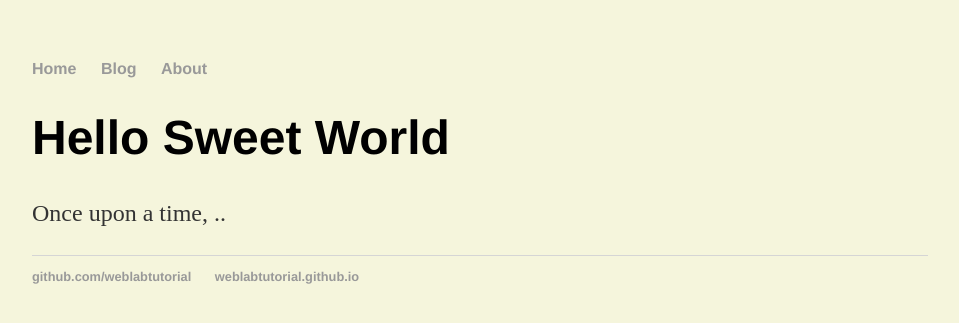
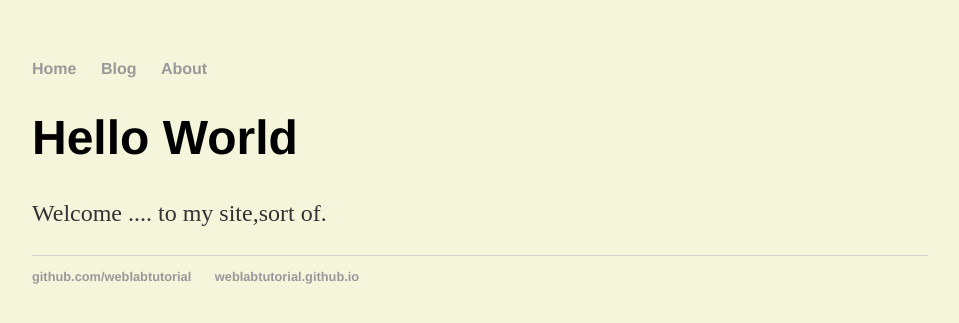
Before and after one commit to cbm2001/cbm2001.github.io, a Jekyll site: the page built from index.html, in a window 1280 px wide. Shown: the top 323 px of the page, without its empty margins (160-1119 px from the left). Built offline with Jekyll 4.4.1, drawn with Linux system fonts in a browser that asks for light colours.

Commit message:
Update index.html

```diff
--- a/index.html
+++ b/index.html
@@ -3,6 +3,6 @@ layout: default
 title: Web Programming
 ---
 <div class="blurb">
-  <h1>Hello Sweet World</h1>
-  <p>Once upon a time, ..</p>
+  <h1>Hello World</h1>
+  <p>Welcome .... to my site,sort of.</p>
 </div>
```
